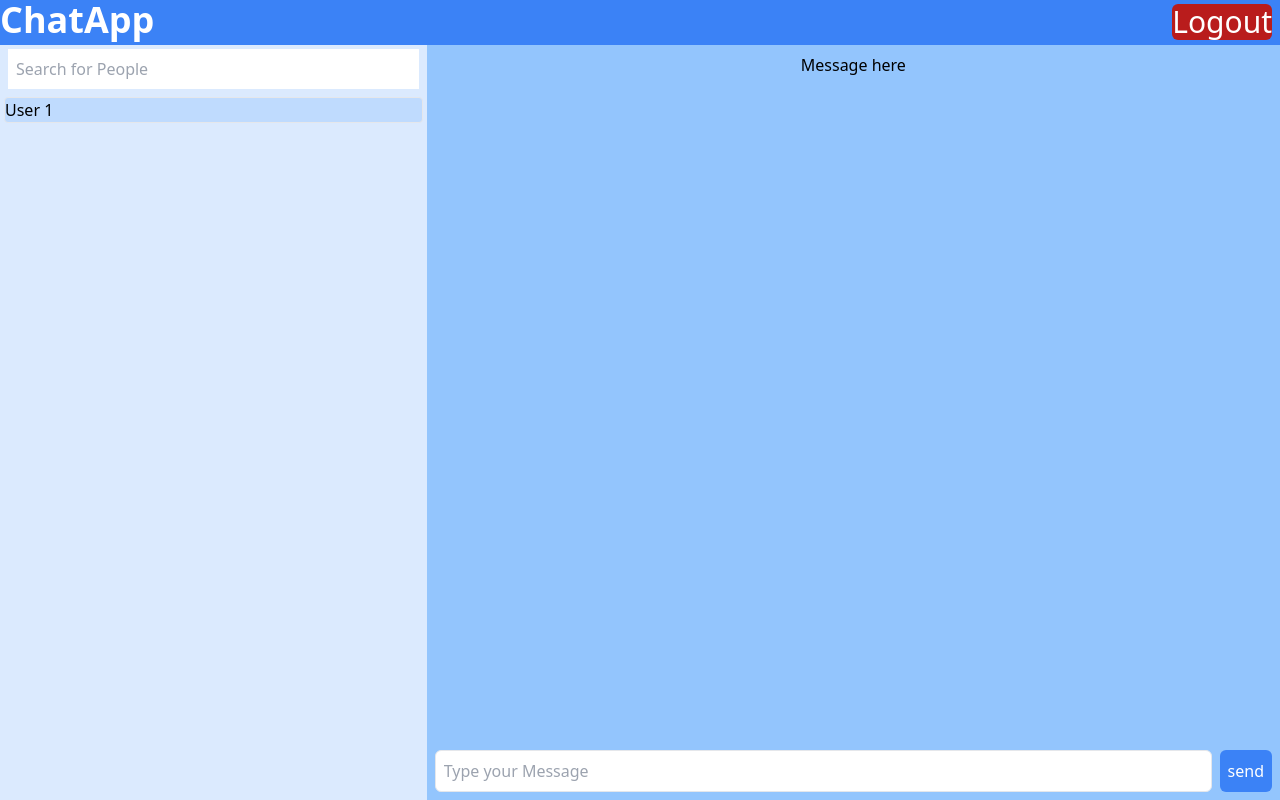
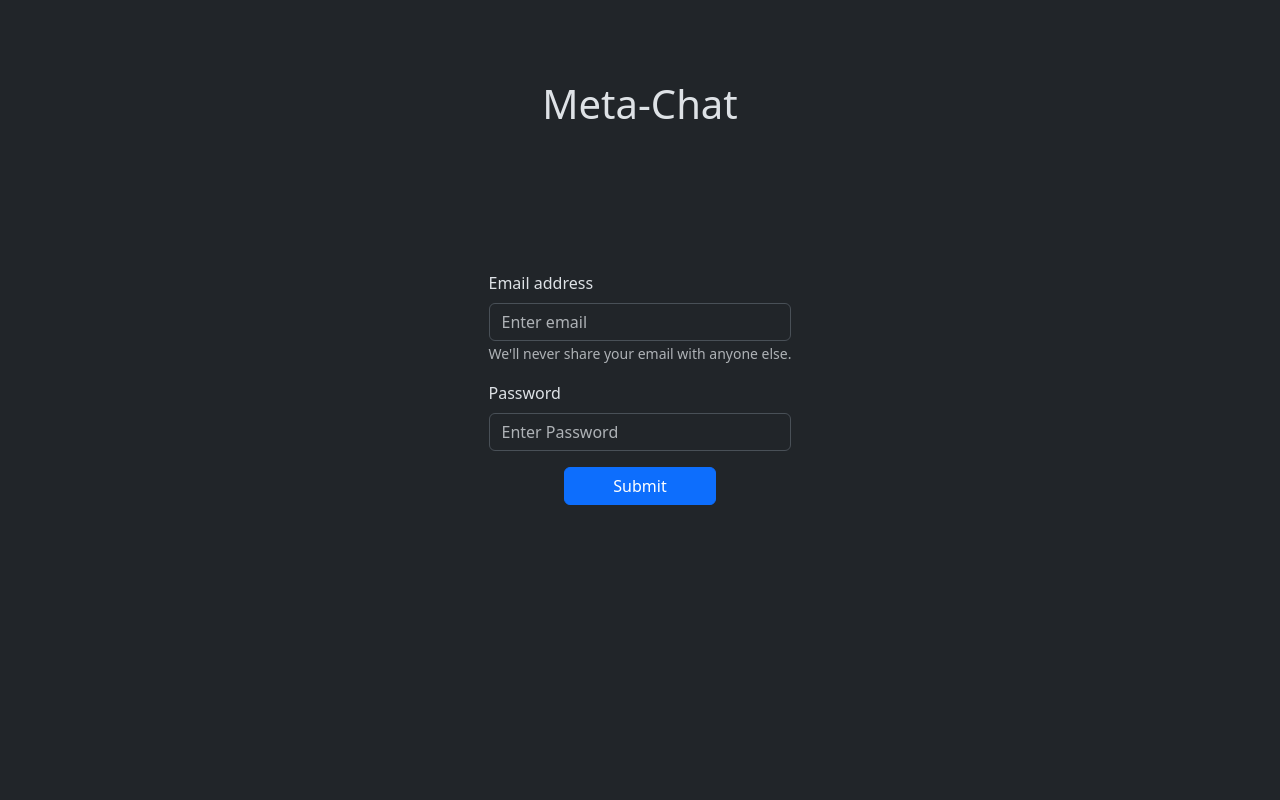
Before and after one commit to Anuj2906/Meta-Chat, a React (Create React App) app in the folder client/: page / in a window 1280 px wide. Built offline with nearby package versions, Linux system fonts and the light colour scheme.

Commit message:
some changes

```diff
--- a/client/package.json
+++ b/client/package.json
@@ -6,7 +6,9 @@
     "@testing-library/jest-dom": "^5.16.5",
     "@testing-library/react": "^13.4.0",
     "@testing-library/user-event": "^13.5.0",
+    "bootstrap": "^5.3.0",
     "react": "^18.2.0",
+    "react-bootstrap": "^2.8.0",
     "react-dom": "^18.2.0",
     "react-scripts": "5.0.1",
     "web-vitals": "^2.1.4"
--- a/client/public/index.html
+++ b/client/public/index.html
@@ -1,5 +1,5 @@
 <!DOCTYPE html>
-<html lang="en">
+<html lang="en" data-bs-theme="dark">
   <head>
     <meta charset="utf-8" />
     <link rel="icon" href="%PUBLIC_URL%/favicon.ico" />
--- a/client/src/App.js
+++ b/client/src/App.js
@@ -1,11 +1,12 @@
 
 // import './App.css';
-import Chat from "./Chat.js";
-//import Register from "./Register";
+// import Chat from "./Chat.js";
+import Register from "./Register";
 
 function App() {
   return (
-    <Chat/>
+    // <Chat/>
+    <Register/>
   );
 }
 
--- a/client/src/Register.js
+++ b/client/src/Register.js
@@ -1,26 +1,92 @@
-import { useState } from "react";
+import 'bootstrap/dist/css/bootstrap.min.css';
+import React, { useState } from 'react';
+import Button from 'react-bootstrap/Button';
+import Form from 'react-bootstrap/Form';
 
-export default function Register()
-{
-    const [username ,setUsername] = useState('');
-    const [password ,setPassword] = useState('');
-    return (
-        <div className="bg-blue-250 h-screen flex items-center">
-            <form className="w-150 mx-auto">
-                <input
-                value={username}
-                onChange={ev => setUsername(ev.target.value)}
-                type="text" placeholder="username"
-                className="block w-full rounded-sm p-2 mb-2 border"/>
-                <input
-                value = {password}
-                onChange={ev => setPassword(ev.target.value)}
-                type="password" placeholder="password"
-                className="block w-full rounded-sm p-2 mb-2 border"/>
+function Register() {
+  const [formData, setFormData] = useState({
+    email: '',
+    password: '',
+  });
 
-                <button className="bg-blue-400 text-white bold block w-full rounded-sm  p-2">Register</button>
+  const [errors, setErrors] = useState({
+    email: '',
+    password: ''
+  });
 
-            </form>
+  const handleChange = (e) => {
+    setFormData({ ...formData, [e.target.name]: e.target.value });
+  };
+
+  const handleSubmit = (e) => {
+    e.preventDefault();
+    const { email, password } = formData;
+    const newErrors = {};
+
+    if (!email) {
+      newErrors.email = 'This field is required.';
+
+    }
+    if(!password){
+        newErrors.password = 'This field is required';
+    }
+
+    setErrors(newErrors);
+
+    if (email && password) {
+      // Submit the form or perform further actions
+      console.log('Form submitted!');
+    }
+  };
+
+  return (
+    <div className="my-20">
+    <h1 className="align-items-center text-center">Meta-Chat</h1>
+    <div className="d-flex justify-content-center align-items-center" style={{ height: '65vh' }}>
+
+      <Form onSubmit={handleSubmit}>
+        <Form.Group className="mb-3" controlId="formBasicEmail">
+          <Form.Label>Email address</Form.Label>
+          <Form.Control
+            type="email"
+            placeholder="Enter email"
+            name="email"
+            value={formData.email}
+            onChange={handleChange}
+            isInvalid={!!errors.email}
+          />
+          <Form.Control.Feedback type="invalid">
+            {errors.email}
+          </Form.Control.Feedback>
+          <Form.Text className="text-muted">
+            We'll never share your email with anyone else.
+          </Form.Text>
+        </Form.Group>
+
+        <Form.Group className="mb-3" controlId="formBasicPassword">
+          <Form.Label>Password</Form.Label>
+          <Form.Control
+            type="password"
+            placeholder="Enter Password"
+            name="password"
+            value={formData.password}
+            onChange={handleChange}
+            isInvalid={!!errors.password}
+          />
+          <Form.Control.Feedback type="invalid">
+            {errors.password}
+          </Form.Control.Feedback>
+        </Form.Group>
+
+        <div className="d-grid gap-2 col-6 mx-auto mb-3">
+          <Button variant="primary" type="submit">
+            Submit
+          </Button>
         </div>
-    );
+      </Form>
+    </div>
+    </div>
+  );
 }
+
+export default Register;
```
Also changed, not shown: 1 other file (tests, documents, lock files or other folders).
